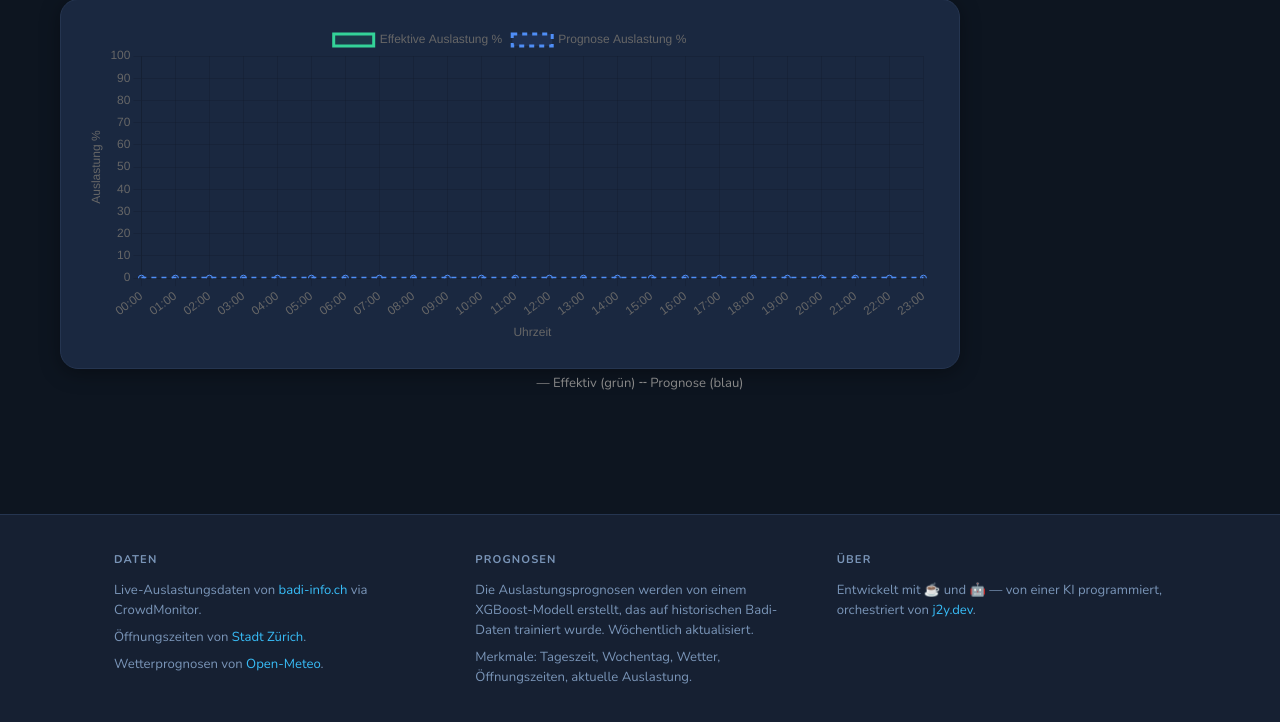
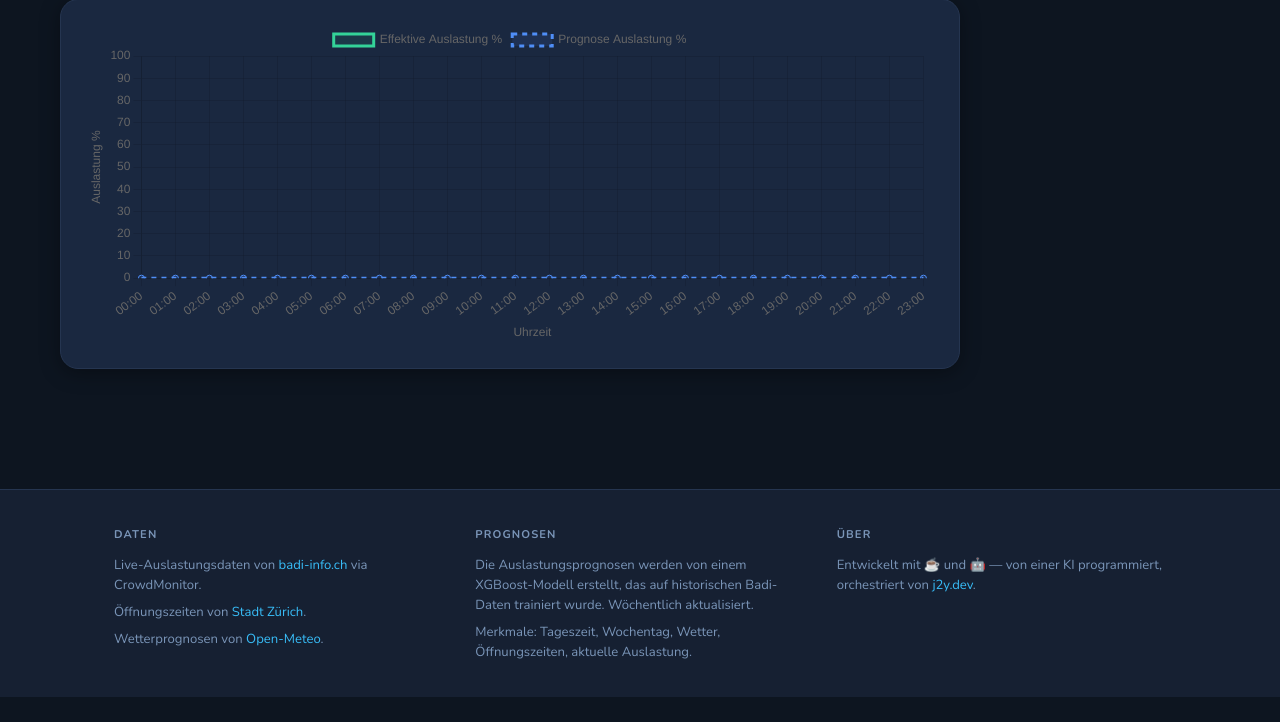
Before and after one commit to mekanics/badifrei, a FastAPI app: page /dashboard/pools/fb001 in a window 1280 px wide. Shown: the part 643-1365 px from the top of the page. After the commit the page ends 1340 px from the top, so only its background shows below. Run offline with FastAPI, Linux system fonts and the light colour scheme; some libraries are stand-ins or nearby versions.

Commit message:
fix: remove duplicate text legend below chart

```diff
--- a/api/templates/pool.html
+++ b/api/templates/pool.html
@@ -46,7 +46,7 @@
 <div class="chart-wrap">
   <canvas id="occupancy-chart"></canvas>
 </div>
-<p id="chart-legend-note" class="chart-legend-note"></p>
+
 
 <style>
   .chart-legend-note {
@@ -156,10 +156,7 @@
       chart.data.datasets[0].data = actuals;
       chart.update();
 
-      const note = document.getElementById('chart-legend-note');
-      note.textContent = isFuture
-        ? '╌ Nur Prognose'
-        : '— Effektiv (grün)  ╌ Prognose (blau)';
+
     } catch (e) {
       console.warn('Prognosedaten konnten nicht geladen werden', e);
     }
```
